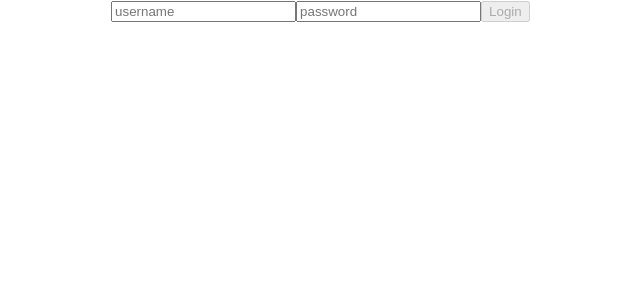
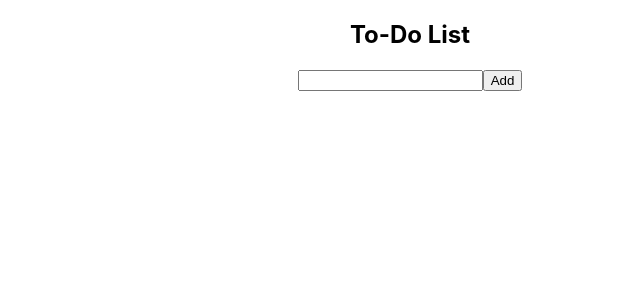
Before and after one commit to Samlogy/testing-learning, a React (Create React App) app: page / in a window 1280 px wide. Shown: the top 300 px of the page, without its empty margins (230-870 px from the left). Built offline with nearby package versions, Linux system fonts and the light colour scheme.

Commit message:
add: todo list cpt

```diff
--- a/src/App.tsx
+++ b/src/App.tsx
@@ -1,6 +1,7 @@
 import "./App.css";
 import Counter from "./components/Counter";
 import Login from "./components/Login";
+import TodoList from "./components/TodoList";
 import { fetchPromise } from "./utils/functions";
 
 export default function App() {
@@ -12,7 +13,8 @@ export default function App() {
   return (
     <div className="App">
       {/* <Counter /> */}
-      <Login />
+      {/* <Login /> */}
+      <TodoList />
     </div>
   );
 }
--- /dev/null
+++ b/src/components/TodoList.tsx
@@ -0,0 +1,74 @@
+import React, { useState } from "react";
+
+function TodoItem({ todo, onDelete, onToggle }: any) {
+  return (
+    <li>
+      <label>
+        <input type="checkbox" checked={todo.completed} onChange={onToggle} />
+        <span
+          style={{
+            textDecoration: todo.completed ? "line-through" : "none",
+          }}
+        >
+          {todo.text}
+        </span>
+      </label>
+      <button onClick={onDelete}>Delete</button>
+    </li>
+  );
+}
+
+function TodoList() {
+  const [todos, setTodos] = useState<any>([]);
+  const [text, setText] = useState("");
+
+  const addTodo = (text: string) => {
+    const newTodo = { id: Date.now(), text, completed: false };
+    setTodos([...todos, newTodo]);
+  };
+
+  const deleteTodo = (id: string) => {
+    setTodos(todos.filter((todo: any) => todo.id !== id));
+  };
+
+  const toggleTodo = (id: string) => {
+    setTodos(
+      todos.map((todo: any) =>
+        todo.id === id ? { ...todo, completed: !todo.completed } : todo
+      )
+    );
+  };
+
+  return (
+    <div>
+      <h2>To-Do List</h2>
+      <form
+        onSubmit={(e) => {
+          e.preventDefault();
+          addTodo(text);
+          setText("");
+        }}
+      >
+        <input
+          type="text"
+          name="text"
+          value={text}
+          onChange={(e) => setText(e.target.value)}
+        />
+        <button type="submit">Add</button>
+      </form>
+      <ul>
+        {todos.map((todo: any) => (
+          <TodoItem
+            key={todo.id}
+            todo={todo}
+            onDelete={() => deleteTodo(todo.id)}
+            onToggle={() => toggleTodo(todo.id)}
+          />
+        ))}
+      </ul>
+    </div>
+  );
+}
+
+export default TodoList;
```
Also changed, not shown: 1 other file (tests, documents, lock files or other folders).
